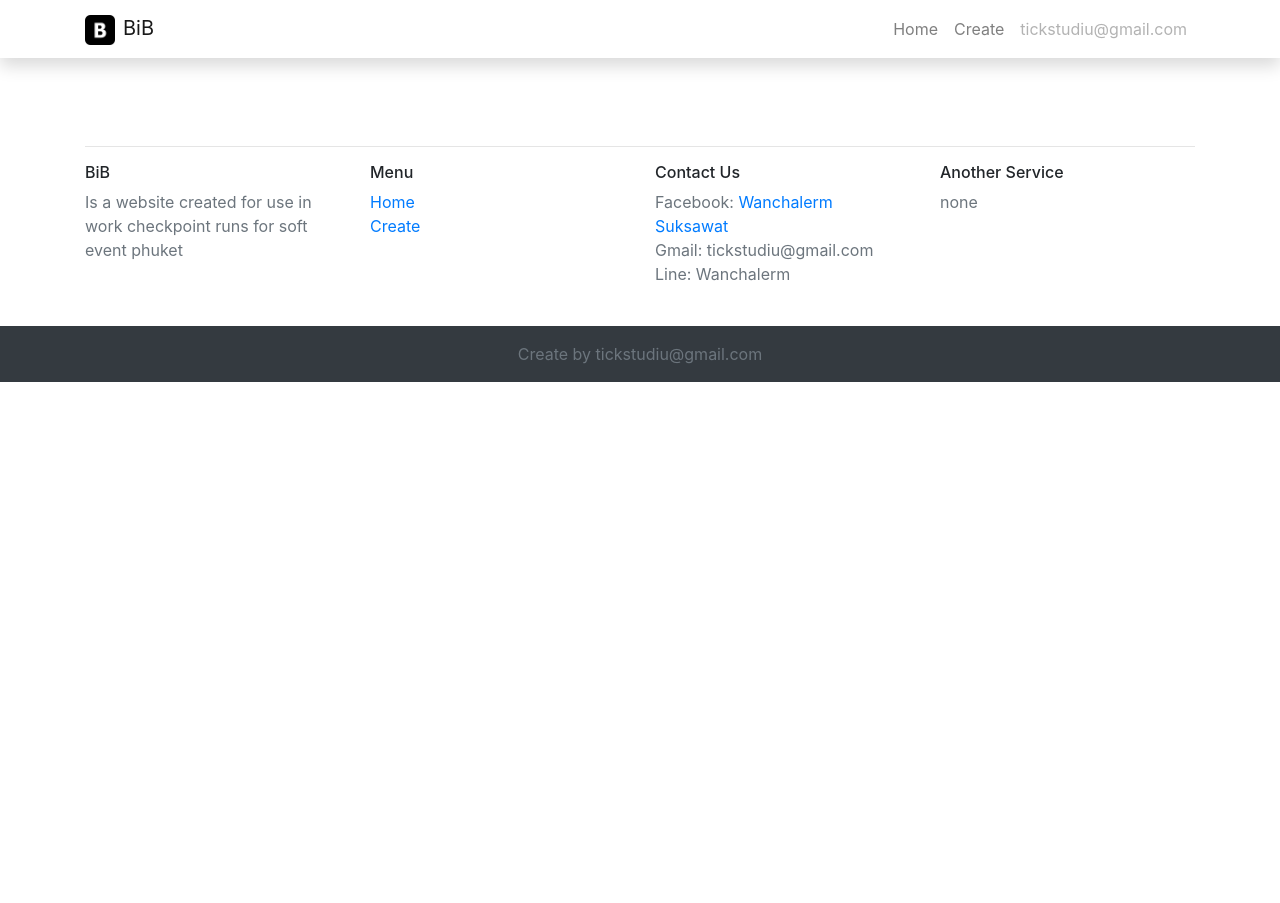
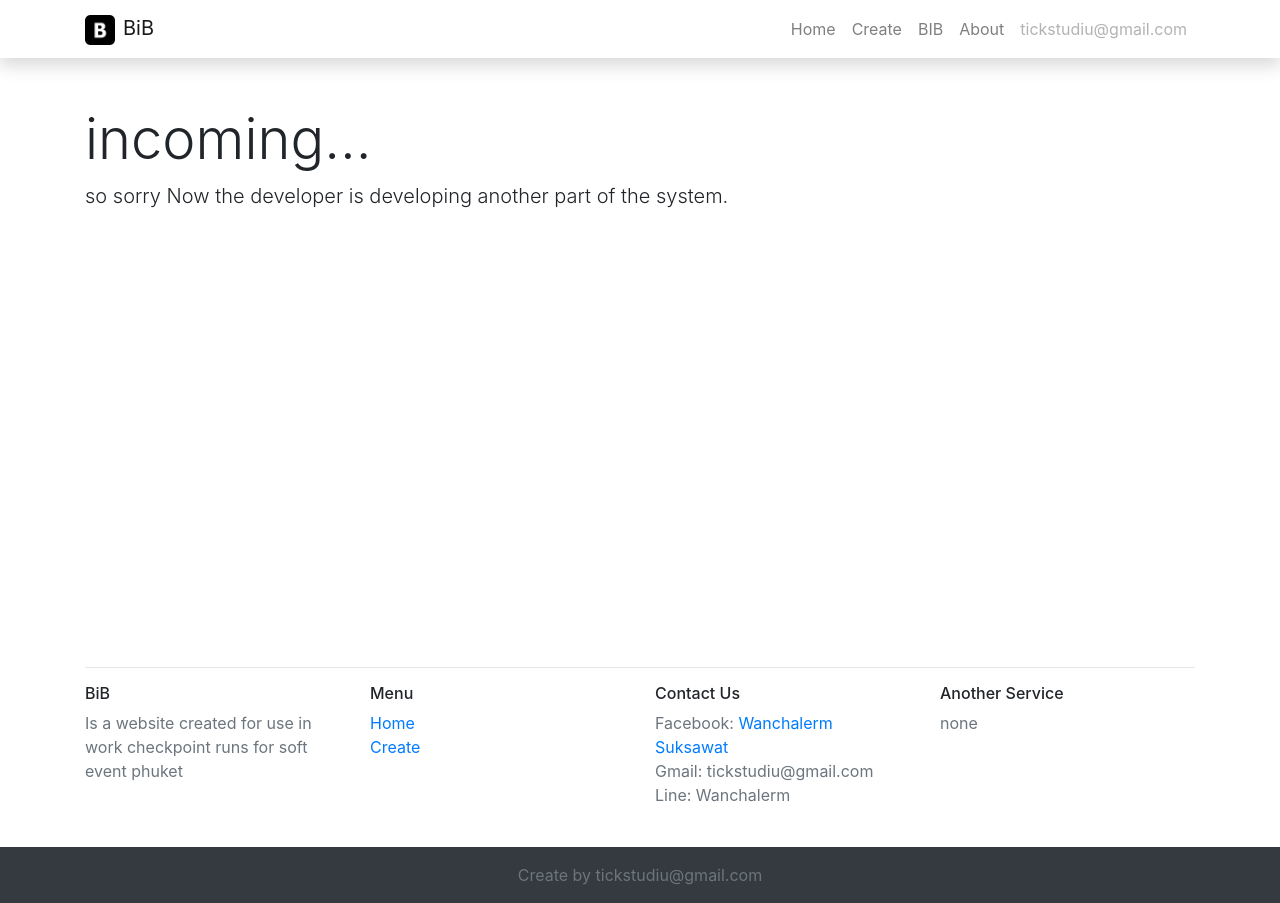
Before and after one commit to tickstudiu/bib-front-end, a React (Create React App) app: page /about in a window 1280 px wide. Before the commit the page ends 800 px from the top, so only its background shows below. Built offline with nearby package versions, Linux system fonts and the light colour scheme.

Commit message:
update star on card

```diff
--- a/package.json
+++ b/package.json
@@ -13,6 +13,7 @@
     "react-redux": "^7.1.1",
     "react-router-dom": "^5.0.1",
     "react-scripts": "3.1.1",
+    "react-stars": "^2.2.5",
     "react-toastify": "^5.3.2",
     "reactstrap": "^8.0.1",
     "redux": "^4.0.4",
--- a/src/Root.js
+++ b/src/Root.js
@@ -18,6 +18,9 @@ import App from './pages/App';
 import Create from './pages/Create';
 import Update from './pages/Update';
 import Add from './pages/Add';
+import Bib from './pages/Bib';
+import About from './pages/About';
+
 import Reducers from './stores/reducers';
 
 const createStoreApplyMiddleware = applyMiddleware(ReduxThunk)(createStore);
@@ -32,6 +35,8 @@ function Root() {
                     <Route path="/create" component={Create} />
                     <Route path="/update/:id" component={Update} />
                     <Route path="/add/:id" component={Add} />
+                    <Route path="/bib" component={Bib} />
+                    <Route path="/about" component={About} />
                 <Footer/>
                 <ToastContainer />
             </Router>
--- a/src/components/card.component.js
+++ b/src/components/card.component.js
@@ -1,5 +1,7 @@
 import React from 'react';
 import Moment from 'react-moment';
+import ReactStars from 'react-stars'
+
 import WarningImage from '../assets/images/warning.png';
 
 import {
@@ -37,10 +39,12 @@ export default class card extends React.Component{
                     <h6 className="text-capitalize">Checkpoint: {this.props.checkpoint}</h6>
                     <h6 className="text-capitalize">distance: {this.props.distance}</h6>
                     <CardText>{this.props.description}</CardText>
-                    <CardText>
+                    <CardText className="d-flex justify-content-between align-items-center">
                         <small className="text-muted"> <Moment fromNow>{this.props.date}</Moment></small>
+                        <ReactStars count={1} value={0} size={24} color2={'#ffd700'} half={false}/>
                     </CardText>
                 </CardBody>
+
                 <Modal isOpen={this.state.modal} toggle={this.toggle} centered>
                     <ModalBody className="text-center">
                         <section className="mb-4">
--- a/src/components/navbar.component.js
+++ b/src/components/navbar.component.js
@@ -41,6 +41,12 @@ export default class Example extends React.Component {
                                     <NavLink href="/create">Create</NavLink>
                                 </NavItem>
                                 <NavItem>
+                                    <NavLink href="/bib">BIB</NavLink>
+                                </NavItem>
+                                <NavItem>
+                                    <NavLink href="/about">About</NavLink>
+                                </NavItem>
+                                <NavItem>
                                     <NavLink disabled>tickstudiu@gmail.com</NavLink>
                                 </NavItem>
                             </Nav>
--- /dev/null
+++ b/src/pages/About.js
@@ -0,0 +1,15 @@
+import React, {Component} from 'react';
+
+import {Container} from 'reactstrap';
+
+export default class About extends Component {
+    render() {
+        return (
+            <Container>
+                <h5 className="display-4">incoming...</h5>
+                <p className="lead">so sorry Now the developer is developing another part of the system.</p>
+                <div className="d-lg-block d-none" style={{height: '50vh'}}>{' '}</div>
+            </Container>
+        )
+    }
+}
--- /dev/null
+++ b/src/pages/Bib.js
@@ -0,0 +1,15 @@
+import React, {Component} from 'react';
+
+import {Container} from 'reactstrap';
+
+export default class Bib extends Component {
+    render() {
+        return (
+            <Container>
+                <h5 className="display-4">incoming...</h5>
+                <p className="lead">so sorry Now the developer is developing another part of the system.</p>
+                <div className="d-lg-block d-none" style={{height: '50vh'}}>{' '}</div>
+            </Container>
+        )
+    }
+}
```
Also changed, not shown: 1 other file (tests, documents, lock files or other folders).
